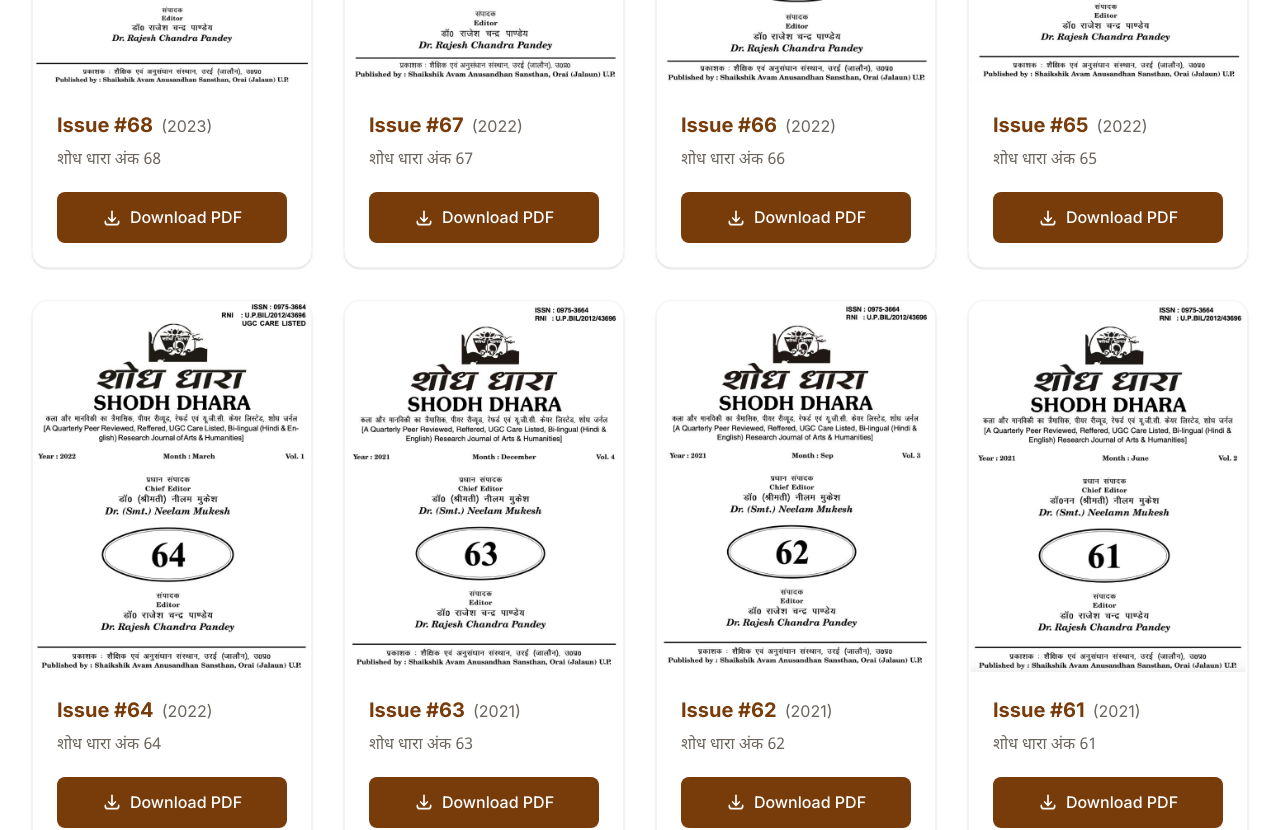
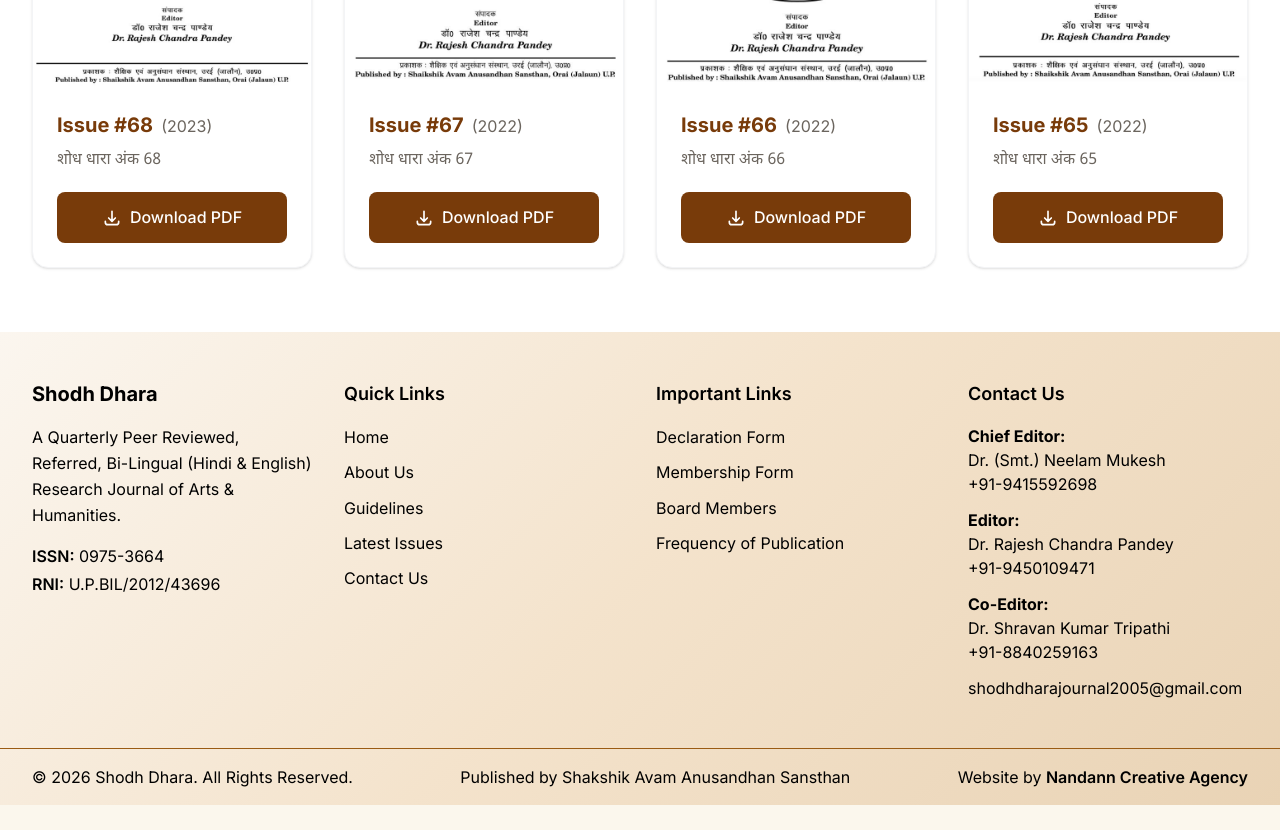
Before and after one commit to prakharbhatia/shodhdhara-next, a Next.js app: page /current-issue in a window 1280 px wide. Shown: the part 1457-2287 px from the top of the page. After the commit the page ends 2262 px from the top, so only its background shows below. Built offline with nearby package versions, Linux system fonts and the light colour scheme.

Commit message:
Show issues 65 and above on current-issue page

```diff
--- a/src/app/current-issue/page.tsx
+++ b/src/app/current-issue/page.tsx
@@ -140,9 +140,11 @@
       <section className="py-16 bg-white">
         <div className="max-w-7xl mx-auto px-4 sm:px-6 lg:px-8">
           <div className="grid grid-cols-1 sm:grid-cols-2 lg:grid-cols-3 xl:grid-cols-4 gap-8">
-            {issues.map((issue) => (
-              <IssueCard key={issue.number} issue={issue} />
-            ))}
+            {issues
+              .filter((issue) => issue.number >= 65)
+              .map((issue) => (
+                <IssueCard key={issue.number} issue={issue} />
+              ))}
           </div>
         </div>
       </section>
```
